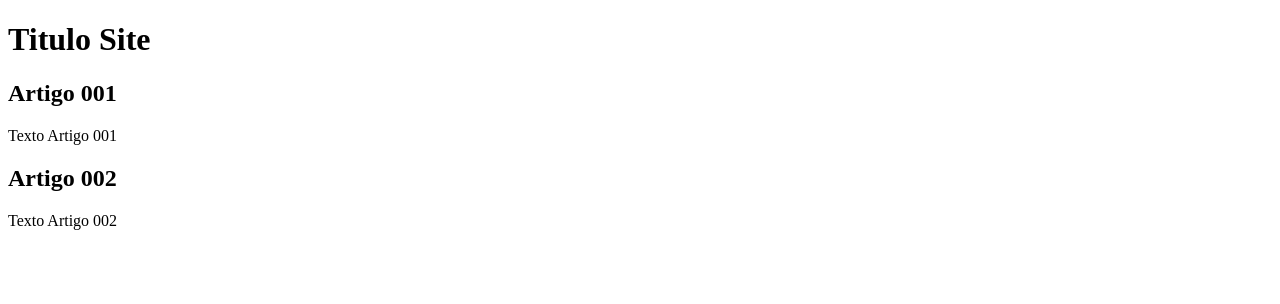
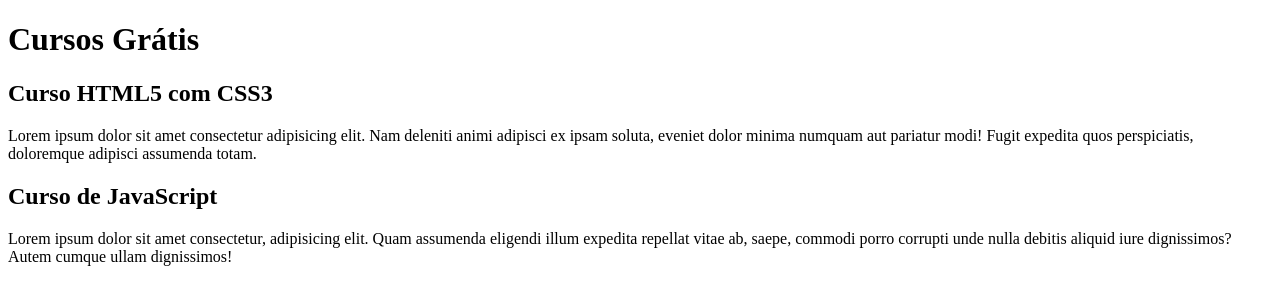
Before and after one commit to AncelmoSilva10/projeto-site-cursoGitHub, a plain HTML site: page index.html in a window 1280 px wide. Drawn offline with Linux system fonts and the light colour scheme.

Commit message:
Comecei a escrever o Conteúdo

```diff
--- a/index.html
+++ b/index.html
@@ -8,15 +8,15 @@
 <body>
     <main>
         <header>
-            <h1>Titulo Site</h1>
+            <h1>Cursos Grátis</h1>
         </header>
         <article>
-            <h2>Artigo 001</h2>
-            <p>Texto Artigo 001</p>
+            <h2>Curso HTML5 com CSS3</h2>
+            <p>Lorem ipsum dolor sit amet consectetur adipisicing elit. Nam deleniti animi adipisci ex ipsam soluta, eveniet dolor minima numquam aut pariatur modi! Fugit expedita quos perspiciatis, doloremque adipisci assumenda totam.</p>
         </article>
         <article>
-            <h2>Artigo 002</h2>
-            <p>Texto Artigo 002</p>
+            <h2>Curso de JavaScript</h2>
+            <p>Lorem ipsum dolor sit amet consectetur, adipisicing elit. Quam assumenda eligendi illum expedita repellat vitae ab, saepe, commodi porro corrupti unde nulla debitis aliquid iure dignissimos? Autem cumque ullam dignissimos!</p>
         </article>
     </main>
 
```
